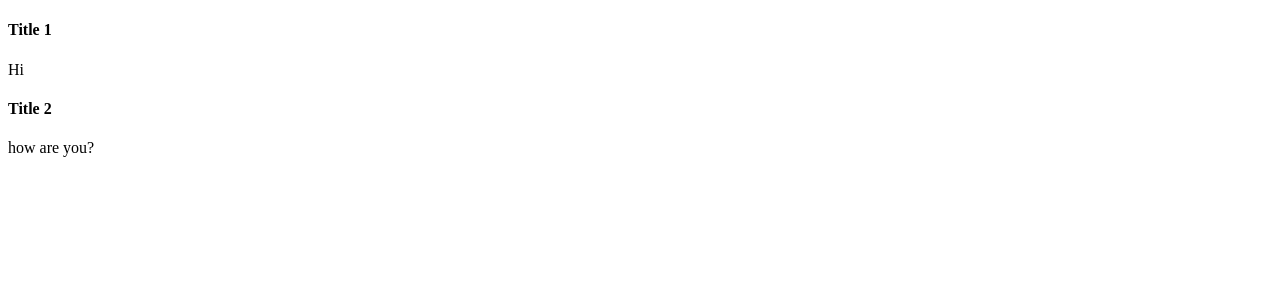
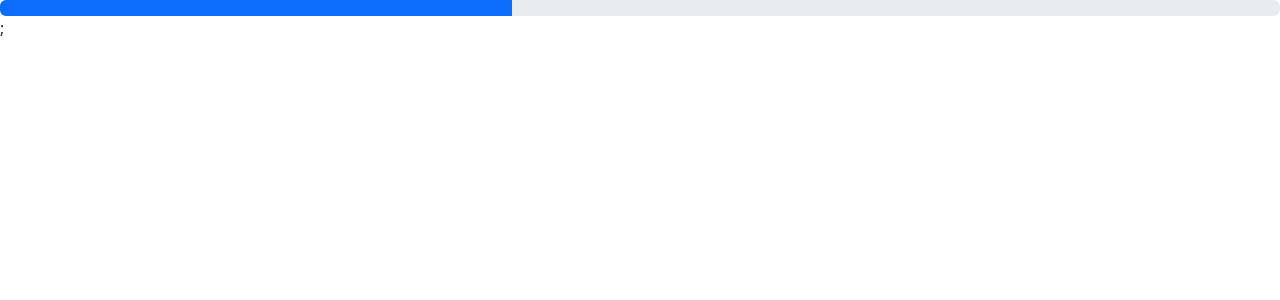
Before and after one commit to MikhailV89/React-HW_1, a React (Vite) app: page / in a window 1280 px wide. Shown: the top 300 px of the page. Built offline with nearby package versions, Linux system fonts and the light colour scheme.

Commit message:
commit changes

```diff
--- a/package.json
+++ b/package.json
@@ -10,6 +10,7 @@
     "preview": "vite preview"
   },
   "dependencies": {
+    "bootstrap": "^5.3.3",
     "react": "^18.2.0",
     "react-dom": "^18.2.0"
   },
--- a/src/App.jsx
+++ b/src/App.jsx
@@ -1,11 +1,9 @@
-import Card from "./components/Card.jsx";
+import Progress from "./components/Progress.jsx";
 
 function App() {
     return (
         <>
-            <Card title={"Title 1"} />
-            <Card text={"Hi"} />
-            <Card title={"Title 2"} text={"how are you?"} />
+            <Progress percentage={40} />;
         </>
     );
 }
--- a/src/components/Card.jsx
+++ /dev/null
@@ -1,22 +0,0 @@
- import React from "react";
-
-class Card extends React.Component {
-    render() {
-        const { title, text } = this.props;
-        return (
-            <div className="card">
-                <div className="card-body">
-                    {title ? <h4 className="card-title">{title}</h4> : null}
-                    {text ? <p className="card-text">{text}</p> : null}
-                </div>
-            </div>
-        );
-
-    }
-}
-
-Card.defaultProps = {
-    title: null,
-    text: null,
-};
- export default Card
--- /dev/null
+++ b/src/components/Progress.jsx
@@ -0,0 +1,19 @@
+import React from "react";
+import '/node_modules/bootstrap/dist/css/bootstrap.css';
+
+class Progress extends React.Component {
+    render() {
+        const { percentage } = this.props
+
+        return (
+            <div className="progress">
+                <div className="progress-bar" role="progressbar" aria-valuenow={ percentage } aria-valuemin={ percentage }
+                     aria-valuemax="100" aria-label="progressbar" style={ {width: percentage + "%" }}>
+                </div>
+            </div>
+
+        );
+    }
+}
+
+export default Progress
```
Also changed, not shown: 1 other file (tests, documents, lock files or other folders).
